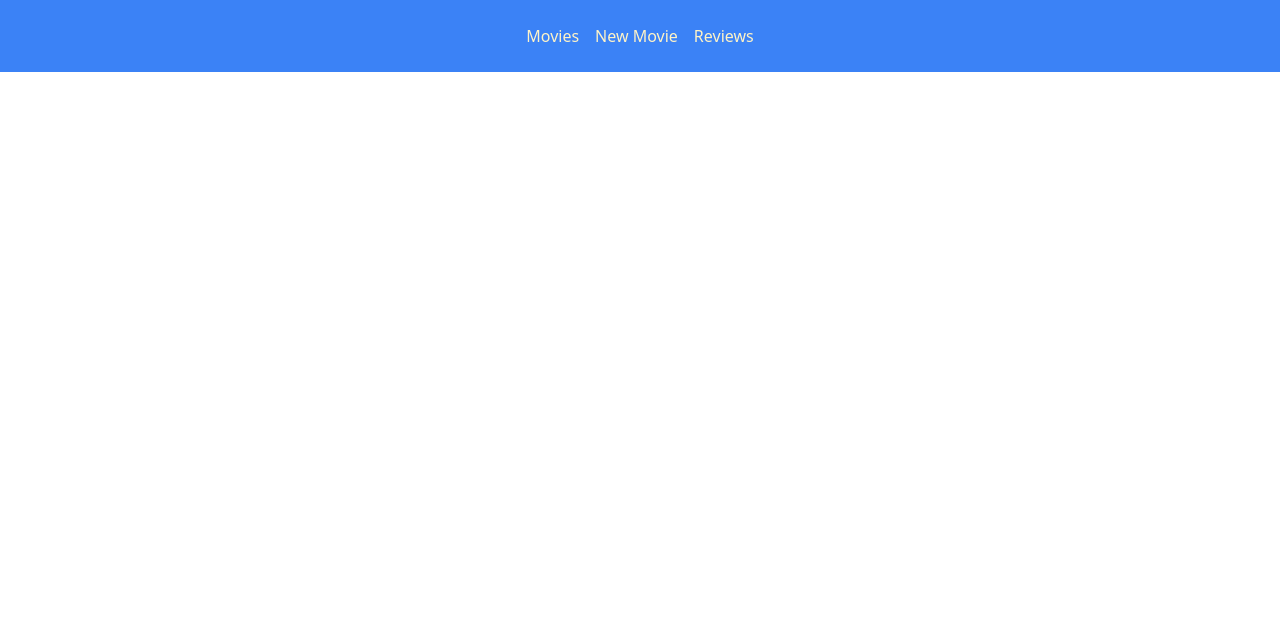
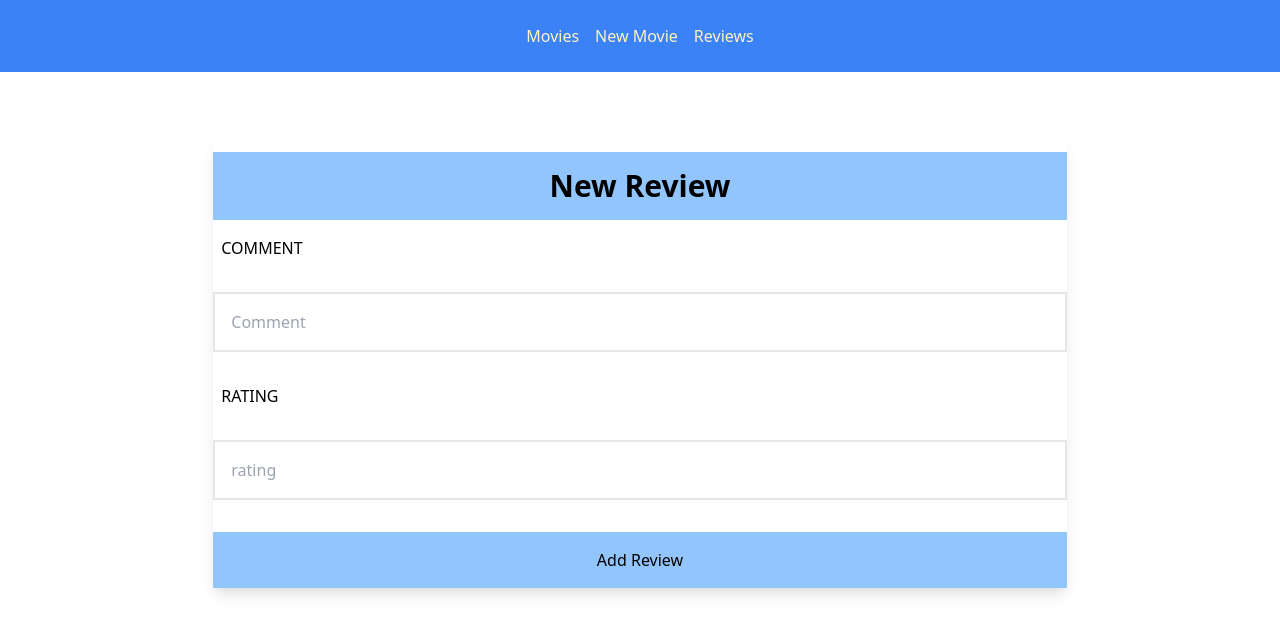
Before and after one commit to jreyes8631/movie-rating-frontend, a React (Create React App) app: page /movies/1/reviews/new in a window 1280 px wide. Shown: the top 634 px of the page. Built offline with nearby package versions, Linux system fonts and the light colour scheme.

Commit message:
refactoring

```diff
--- a/src/App.js
+++ b/src/App.js
@@ -3,7 +3,8 @@ import React from "react";
 import { BrowserRouter as Router, Switch, Route, NavLink} from "react-router-dom";
 import MoviesIndexContainer from './containers/MoviesIndexContainer';
 import MovieFormContainer from './containers/MovieFormContainer';
-import ReviewIndexContainer from "./containers/ReviewsIndexContainer";
+import ReviewIndexContainer from "./containers/ReviewIndexContainer";
+import NewReviewContainer from "./containers/NewReviewContainer";
 
 
 
@@ -29,9 +30,10 @@ function App() {
           New Movie
         </NavLink>
 
-         <NavLink
+        <NavLink
           className="inline-block p-2" to="/reviews"
           activeClassName="text-yellow-300"
+          exact
         >
           Reviews
         </NavLink>
@@ -40,17 +42,13 @@ function App() {
       </nav>
         <Switch>
 
-          <Route exact path="/">
-          <MoviesIndexContainer/>
-          </Route>
+          <Route exact path="/" component={MoviesIndexContainer}/>
 
-          <Route path="/movies/new" component={MovieFormContainer}>
+          <Route path="/movies/new" component={MovieFormContainer}/>
 
-          </Route>
+          <Route path="/movies/:movie_id/reviews/new" component={NewReviewContainer}/>
 
-          <Route exact path='/reviews'>
-            <ReviewIndexContainer/>
-          </Route>
+          <Route exact path='/reviews' component={ReviewIndexContainer}/>
 
         </Switch>
       </Router>
--- a/src/components/ReviewList.js
+++ b/src/components/ReviewList.js
@@ -5,6 +5,7 @@ const ReviewList = ({reviews}) => {
   return (
      <>
      <h1>Reviews:</h1>
+     <br></br>
         <ul>
          {reviews.map(review => <ReviewListItem key={review.id} review={review}/>)}
         </ul>
--- a/src/containers/MovieFormContainer.js
+++ b/src/containers/MovieFormContainer.js
@@ -50,7 +50,7 @@ export default class MovieFormContainer extends Component {
                     onChange={this.handleChange}
                     value={this.state.title}
                     placeholder="Title"
-                    className="w-full boder p-4 my-4"
+                    className="w-full border p-4 my-4"
                     />
 
                     <label className=" w-full boder p-2 my-2 block uppercase"> Genre</label>
@@ -60,7 +60,7 @@ export default class MovieFormContainer extends Component {
                     placeholder="Genre"
                     onChange={this.handleChange}
                     value={this.state.genre}
-                    className="w-full boder p-4 my-4"
+                    className="w-full border p-4 my-4"
                     />
 
                     <label className="w-full boder p-2 my-2 block uppercase"> Classification</label>
@@ -70,7 +70,7 @@ export default class MovieFormContainer extends Component {
                     placeholder="Classification"
                     onChange={this.handleChange}
                     value={this.state.classification}
-                    className="w-full boder p-4 my-4"
+                    className="w-full border p-4 my-4"
                     />
 
                     <label className="w-full boder p-2 my-2 block uppercase"> Duration</label>
@@ -80,7 +80,7 @@ export default class MovieFormContainer extends Component {
                         placeholder="Duration"
                         onChange={this.handleChange}
                         value={this.state.duration}
-                        className="w-full boder p-4 my-4"
+                        className="w-full border p-4 my-4"
                     />
 
                     <label className="w-full boder p-2 my-2 block uppercase"> Release date</label>
@@ -90,27 +90,27 @@ export default class MovieFormContainer extends Component {
                         placeholder="Release Date"
                         onChange={this.handleChange}
                         value={this.state.release_date}
-                        className="w-full boder p-4 my-4"
+                        className="w-full border p-4 my-4"
                     />
 
-                    <label className="w-full boder p-2 my-2 block uppercase"> Director</label>
+                    <label className="w-full p-2 my-2 block uppercase"> Director</label>
                     <input
                         type="text"
                         name="director"
                         placeholder="Director"
                         onChange={this.handleChange}
                         value={this.state.director}
-                        className="w-full boder p-4 my-4"
+                        className="w-full border p-4 my-4"
                     />
 
-                    <label className="w-full boder p-2 my-2 block uppercase"> Description</label>
+                    <label className="w-full p-2 my-2 block uppercase"> Description</label>
                     <textarea
                         type="text"
                         name="description"
                         placeholder="Description"
                         onChange={this.handleChange}
                         value={this.state.description}
-                        className="w-full boder p-4 my-4"
+                        className="w-full border p-4 my-4"
                     />
 
                 </fieldset>
--- /dev/null
+++ b/src/containers/NewReviewContainer.js
@@ -0,0 +1,49 @@
+import React, { Component} from 'react';
+
+export default class NewReviewContainer extends Component {
+
+    handleSubmit = (e) => {
+        e.preventDefault();
+        const form = e.target;
+        const body = new FormData();
+        body.append('review[comment]', form.name.value);
+        body.append('review[comment]', form.name.value);
+        debugger
+    }
+
+
+    render(){
+        return (
+
+            <form onSubmit={this.handleSubmit} className="max-w-6xl mt-16 w-4/6 mx-auto shadow-lg">
+
+                <fieldset>
+                 <h1 className="w-full p-4 bg-blue-300 mt-4 text-center text-3xl font-semibold mb-2">New Review</h1>
+                    <label htmlFor="comment" className="w-full p-2 my-2 block uppercase"> Comment</label>
+                    <input
+                        type="text"
+                        name="Comment"
+                        id="comment"
+                        placeholder="Comment"
+                        className="w-full border-2 p-4 my-4"
+                    />
+                </fieldset>
+
+                <fieldset>
+
+                    <label htmlFor="rating" className="w-full p-2 my-2 block uppercase"> Rating</label>
+                    <input
+                        type="text"
+                        name="rating"
+                        id="rating"
+                        placeholder="rating"
+                        className="w-full border-2 p-4 my-4"
+                    />
+                </fieldset>
+
+                <button className="w-full p-4 bg-blue-300 mt-4 hover:bg-blue-400 transition-all duration-200" type="submit"> Add Review</button>
+            </form>
+        );
+    }
+
+}
```
Also changed, not shown: src/containers/ReviewFormContainer.js (deleted), src/containers/ReviewIndexContainer.js (renamed from src/containers/ReviewsIndexContainer.js).
